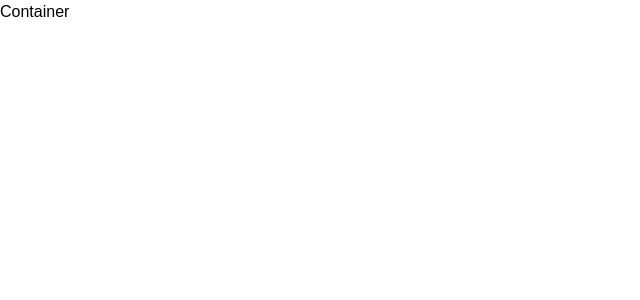
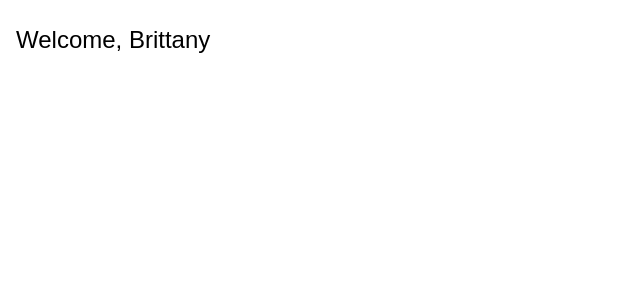
Before and after one commit to andres-codigo/nanny-nina, a Vue app: page /childminder-service in a window 1280 px wide. Shown: the top 300 px of the page, without its empty margins (0-640 px from the left). Built offline with nearby package versions, Linux system fonts and the light colour scheme.

Commit message:
[vue] container page updated to include newly created home page

```diff
--- a/src/pages/onboarding/childminder-service/ChildminderServiceContainer.vue
+++ b/src/pages/onboarding/childminder-service/ChildminderServiceContainer.vue
@@ -1,3 +1,9 @@
+<script setup>
+import Home01 from './pages/Home01.vue'
+</script>
+
 <template>
-	<div>Container</div>
+	<div class="flex flex-wrap grow gap-y-6 sm:gap-x-4 w-full h-full bg-gray-200">
+		<Home01 class="max-w-450-for-dev-not-prod" />
+	</div>
 </template>
--- /dev/null
+++ b/src/pages/onboarding/childminder-service/pages/Home01.vue
@@ -0,0 +1,9 @@
+<template>
+	<div class="bg-white h-screen">
+		<main>
+			<div class="min-h-full flex flex-col mx-4">
+				<h2 class="my-6 text-left text-2xl">Welcome, Brittany</h2>
+			</div>
+		</main>
+	</div>
+</template>
```
